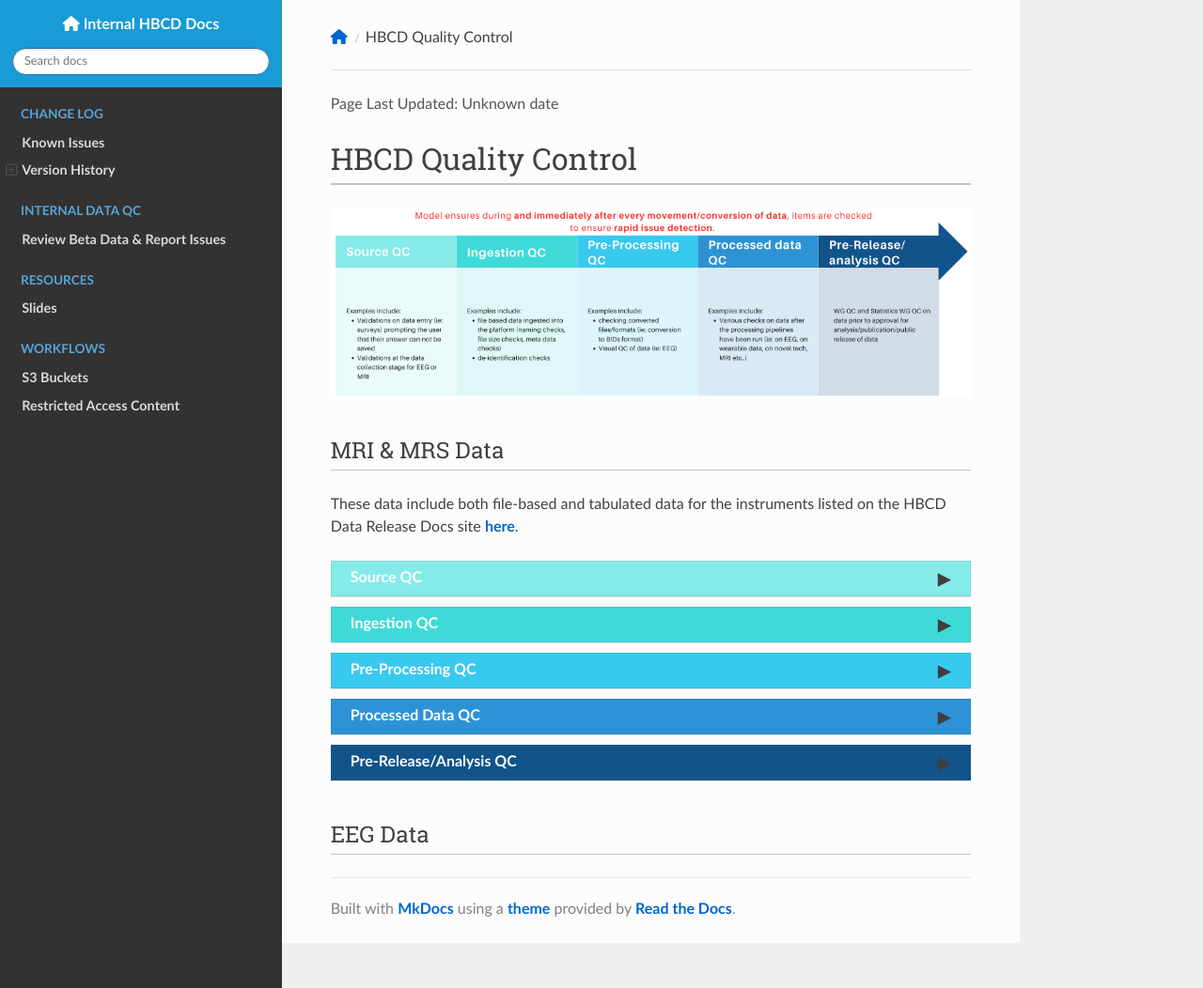
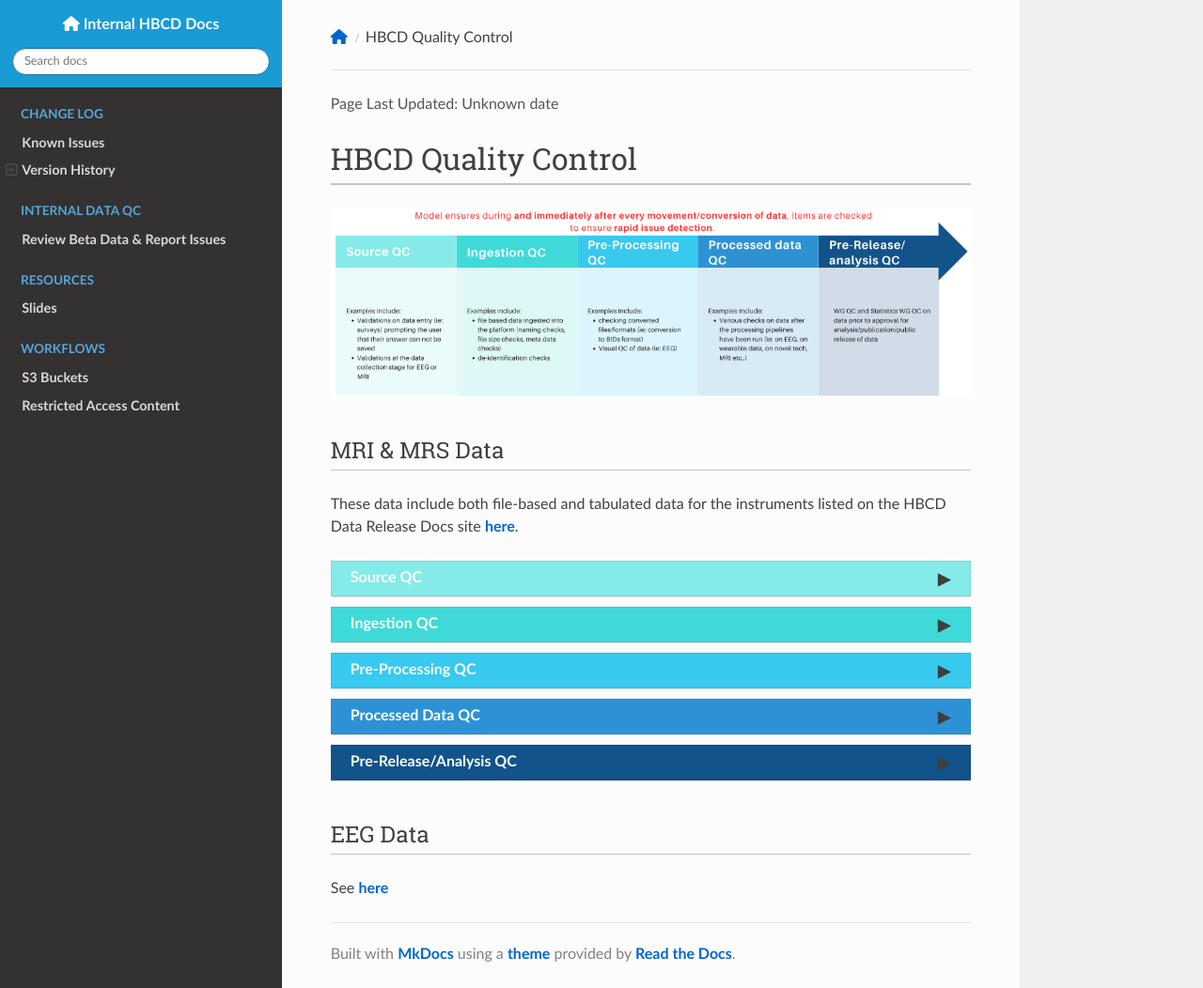
Before and after one commit to DCAN-Labs/hbcd-docs-internal, an MkDocs documentation site: the page built from docs/workflows/qc.md, in a window 1280 px wide and 1052 px high. Shown: the whole window at 94% size. Built offline with MkDocs 1.6.1, drawn with Linux system fonts in a browser that asks for light colours; nearby versions of some CDN libraries.

Commit message:
add EEG link for now

```diff
--- a/docs/workflows/qc.md
+++ b/docs/workflows/qc.md
@@ -177,3 +177,5 @@ A complete imaging session consists of the following valid series:
 </div>
 
 ## EEG Data
+
+See [here](https://docs.hbcdstudy.org/latest/instruments/eeg/#quality-control)
```
